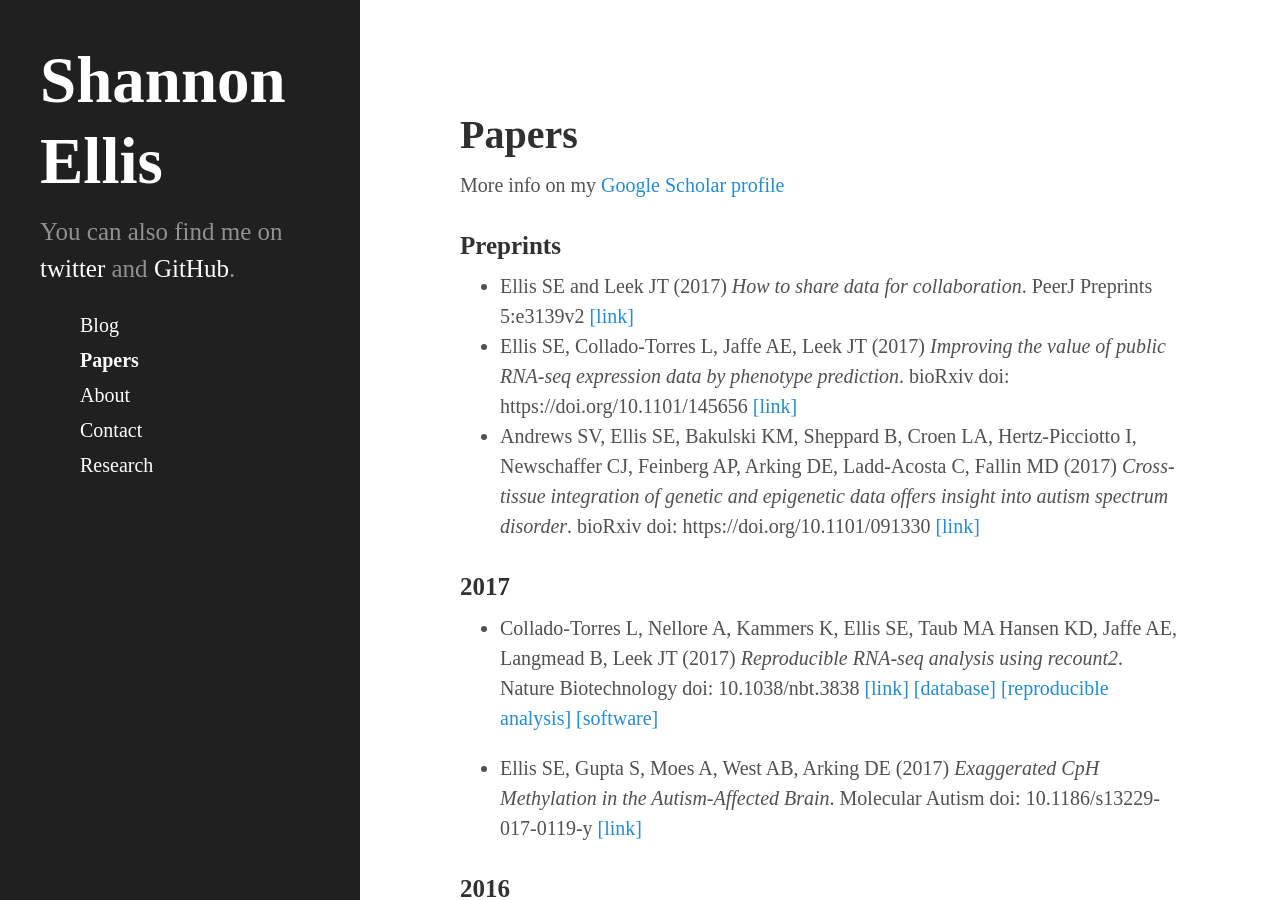
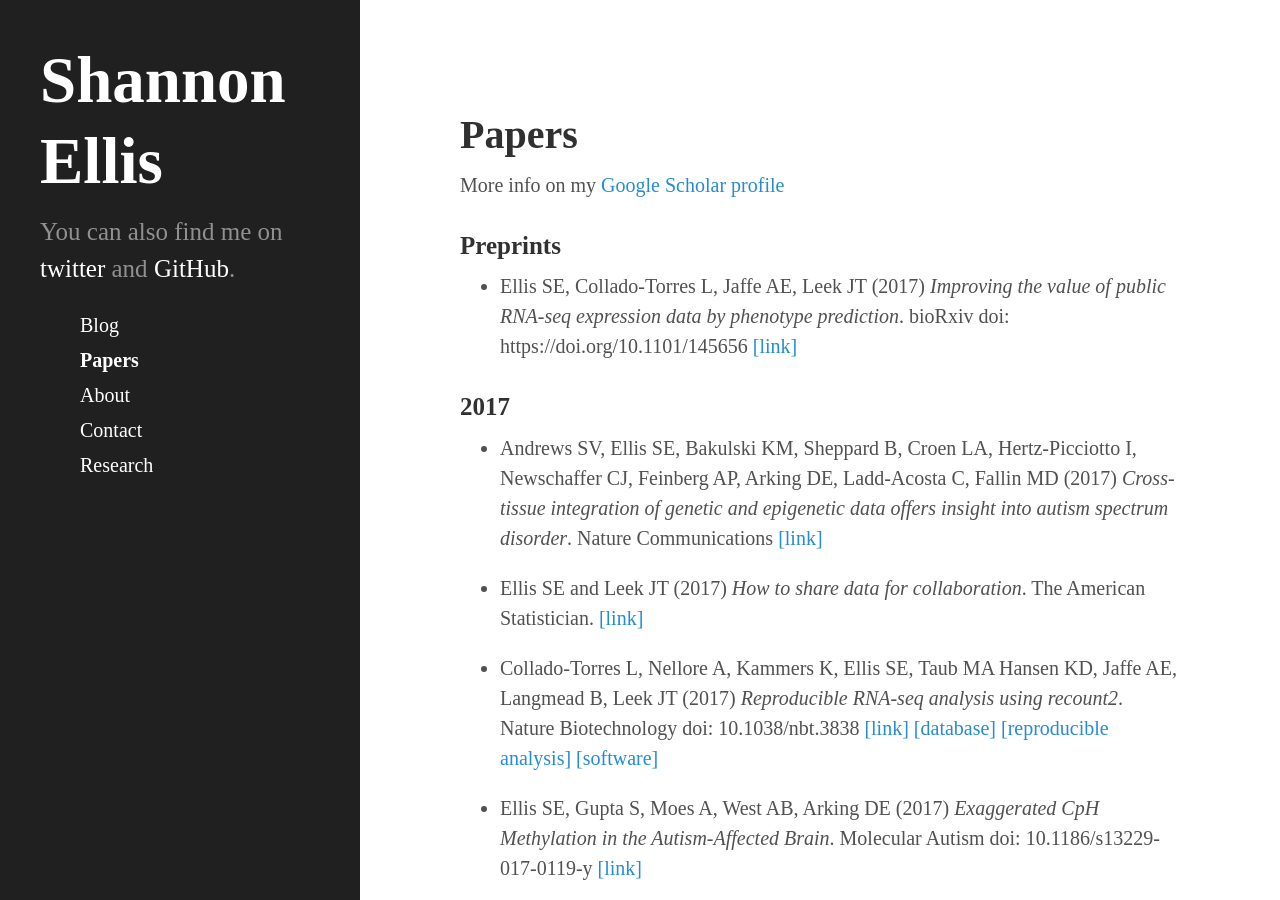
Before and after one commit to ShanEllis/ShanEllis.github.io, a Jekyll site: the page built from Papers.md, in a window 1280 px wide and 900 px high. Built offline with Jekyll 4.4.1, drawn with Linux system fonts in a browser that asks for light colours.

Commit message:
update papers

```diff
--- a/Papers.md
+++ b/Papers.md
@@ -8,11 +8,13 @@ More info on my [Google Scholar profile](https://scholar.google.com/citations?us
 
 
 ### Preprints
-* Ellis SE and Leek JT (2017) _How to share data for collaboration_. PeerJ Preprints 5:e3139v2 [[link]](https://doi.org/10.7287/peerj.preprints.3139v2)
 * Ellis SE, Collado-Torres L, Jaffe AE, Leek JT (2017) _Improving the value of public RNA-seq expression data by phenotype prediction_. bioRxiv doi: https://doi.org/10.1101/145656 [[link]](http://biorxiv.org/content/early/2017/06/03/145656)
-* Andrews SV, Ellis SE, Bakulski KM, Sheppard B, Croen LA, Hertz-Picciotto I, Newschaffer CJ, Feinberg AP, Arking DE, Ladd-Acosta C, Fallin MD (2017) _Cross-tissue integration of genetic and epigenetic data offers insight into autism spectrum disorder_. bioRxiv doi: https://doi.org/10.1101/091330 [[link]](http://biorxiv.org/content/early/2016/12/06/091330)
 
 ### 2017
+
+* Andrews SV, Ellis SE, Bakulski KM, Sheppard B, Croen LA, Hertz-Picciotto I, Newschaffer CJ, Feinberg AP, Arking DE, Ladd-Acosta C, Fallin MD (2017) _Cross-tissue integration of genetic and epigenetic data offers insight into autism spectrum disorder_. Nature Communications [[link]](https://www.nature.com/articles/s41467-017-00868-y)
+
+* Ellis SE and Leek JT (2017) _How to share data for collaboration_. The American Statistician. [[link]](http://amstat.tandfonline.com/doi/full/10.1080/00031305.2017.1375987)
 
 *  Collado-Torres L, Nellore A, Kammers K, Ellis SE, Taub MA Hansen KD, Jaffe AE, Langmead B, Leek JT (2017) _Reproducible RNA-seq analysis using recount2_. Nature Biotechnology doi: 10.1038/nbt.3838 [[link]](http://www.nature.com/nbt/journal/v35/n4/full/nbt.3838.html) [[database]](https://jhubiostatistics.shinyapps.io/recount/) [[reproducible analysis]](http://leekgroup.github.io/recount-analyses/) [[software]](https://bioconductor.org/packages/devel/bioc/html/recount.html)
 
```
